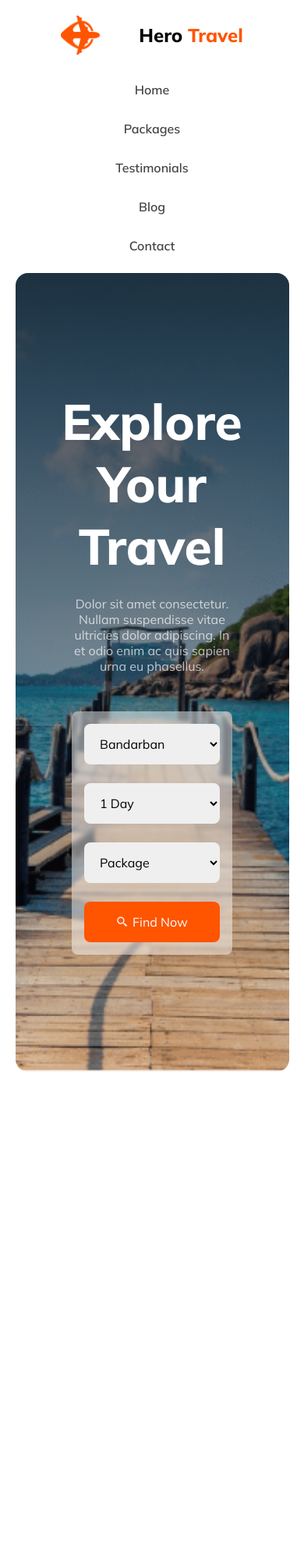
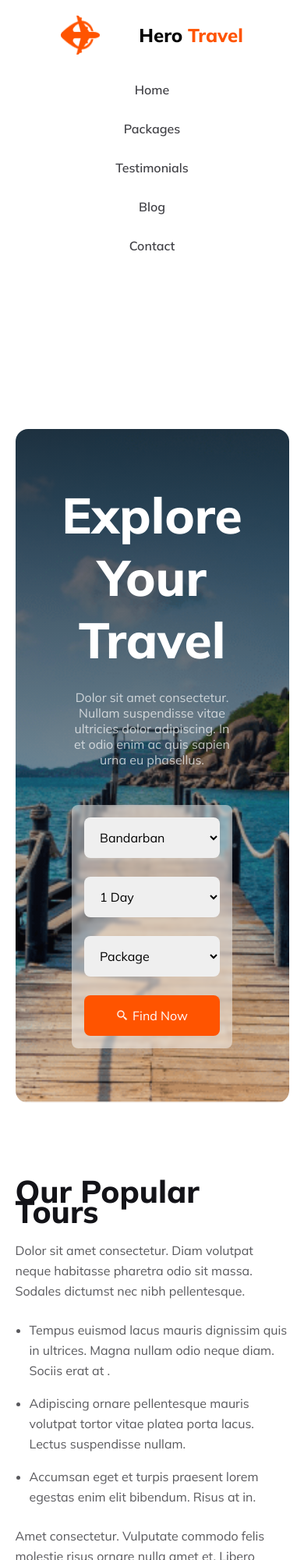
Before and after one commit to Ryusen9/B9-assignment-practice, a plain HTML site: page index.html in a window 390 px wide. Shown: the top 2000 px of the page at 78% size. Before the commit the page ends 1374 px from the top, so only its background shows below. Drawn offline with nearby package versions, Linux system fonts and the light colour scheme.

Commit message:
added popular section

```diff
--- a/index.html
+++ b/index.html
@@ -57,6 +57,43 @@
                 </div>
             </div>
         </section>
+
+        <!-- popular tours -->
+
+        <section>
+            <div class="popular-tours-container">
+
+                <div class="popular-tours-left">
+
+                    <div class="text-container">
+
+                        <div class="popular-tittle"><p>Our Popular Tours</p></div>
+
+                        <div class="popular-description">
+                            <p>
+                                Dolor sit amet consectetur. Diam volutpat neque habitasse pharetra odio sit massa. Sodales dictumst nec nibh pellentesque.
+
+                                <ul>
+                                    <li>Tempus euismod lacus mauris dignissim quis in ultrices. Magna nullam odio neque diam. Sociis erat at .</li>
+                                    <li>Adipiscing ornare pellentesque mauris volutpat tortor vitae platea porta lacus. Lectus suspendisse nullam.</li>
+                                    <li> Accumsan eget et turpis praesent lorem egestas enim elit bibendum. Risus at in.</li>
+                                </ul>
+
+                                Amet consectetur. Vulputate commodo felis molestie risus
+                                ornare nulla amet et. Libero commodo sagittis dignissim adipiscing quis. Habitant adipiscing risus natoque aliquet. Id bibendum nunc senectus semper tincidunt.
+                            </p>
+                        </div>
+
+                        <button>Read More</button>
+                    </div>
+
+
+                </div>
+
+                <div class="popular-tours-right">
+                </div>
+            </div>
+        </section>
     </main>
 </body>
 </html>
--- a/style/media.css
+++ b/style/media.css
@@ -1,12 +1,20 @@
 @media screen and (max-width: 1490px){
     .nav-container{
         padding: 20px 80px;
+    }
+
+    .popular-tours-container{
+        padding: 0 50px;
     }
 }
 
 @media screen and (max-width: 1280px){
     .nav-container{
         padding: 20px ;
+    }
+
+    .popular-tours-container{
+        padding: 0 20px;
     }
 }
 
@@ -22,6 +30,10 @@
     .nav-items{
         width: 70%;
     }
+
+    .popular-tours-container{
+        padding: 0;
+    }
 }
 
 @media screen and (max-width: 994px) {
@@ -34,8 +46,36 @@
         gap: 24px;
     }
 
+    .banner-container{
+        margin: 0 auto;
+        padding: 70px;
+    }
+
     .selection-container select{
         margin-right: 0;
+    }
+
+    .popular-tours-container{
+        padding: 0;
+        flex-direction: column;
+        gap: 14px;
+    }
+
+    .popular-tours-left{
+        justify-content: center;
+        align-items: center;
+        width: 100%;
+        text-align: left;
+    }
+
+    .popular-tours-right{
+        width: 100%;
+        height: 557px;
+        background-position: center;
+    }
+
+    .popular-tours-left button{
+        margin: 0 auto;
     }
 }
 
@@ -43,6 +83,11 @@
     .nav-container{
         flex-direction: column;
         gap: 20px;
+    }
+
+    .banner-container{
+        margin: 0 auto;
+        padding: 70px;
     }
 
     .nav-logo{
@@ -64,12 +109,14 @@
     .nav-items ul{
         flex-direction: column;
     }
-
     .banner-description{
         width: 200px;
     }
-
-    main{
-        margin-top: 350px;
+    .banner-container{
+        margin: 0 auto;
+        padding: 70px;
+    }
+    .nav-container{
+        flex-direction: column;
     }
 }
--- a/style/style.css
+++ b/style/style.css
@@ -14,16 +14,10 @@
 .nav-container{
     display: flex;
     justify-content: space-between;
-    position: fixed;
-    top: 0;
-    left: 0;
     padding: 20px 150px;
     width: 100%;
-    position: fixed;
-    z-index: 100;
     background-color: transparent;
-    top: 0;
-    left: 0;
+    transition: all 250ms ease-in-out;
 }
 
 .nav-logo{
@@ -98,7 +92,7 @@
 
 .banner-container{
     padding: 150px;
-    margin: 120px auto 0;
+    margin: 20px auto 0;
     width: 90%;
     border-radius: 16px;
     display: flex;
@@ -153,7 +147,7 @@
     outline: none;
 }
 
-.selection-container button{
+button{
     width: 174px;
     height: 52px;
     border: none;
@@ -166,6 +160,66 @@
     border-radius: 8px;
 }
 
-.selection-container i{
+i{
     margin-right: 5px;
 }
+
+/* popular tour section */
+
+ .popular-tours-container{
+    width: 90%;
+    margin: 100px auto 0;
+    display: flex;
+    padding: 0 200px;
+    gap: 24px;
+}
+
+.popular-tours-left{
+    display: flex;
+    flex-direction: column;
+    width: 50%;
+}
+
+.text-container{
+    margin-bottom: 32px;
+    display: flex;
+    flex-direction: column;
+    gap: 24px;
+    color: rgba(19, 19, 24, 0.7);
+    max-width: 577px;
+    line-height: 26px;
+}
+
+.popular-tittle p{
+    font-size: 2.5rem;
+    font-weight: 800;
+    color: rgb(19, 19, 24);
+}
+
+.text-container ul{
+    margin: 24px 0 24px 18px;
+    display: flex;
+    flex-direction: column;
+    gap: 16px;
+    max-width: 525px;
+
+}
+
+.popular-tours-left button{
+    margin-top: 32px;
+}
+
+.popular-tours-right{
+    width: 50%;
+    background-image: url(../Images/Rectangle\ 4.png);
+    background-repeat: no-repeat;
+    background-size: contain;
+    background-position: right;
+    border-radius: 16px;
+}
+
+@media screen and (max-width: 1690px){
+    .popular-tours-container{
+        padding: 0 140px;
+    }
+}
```
